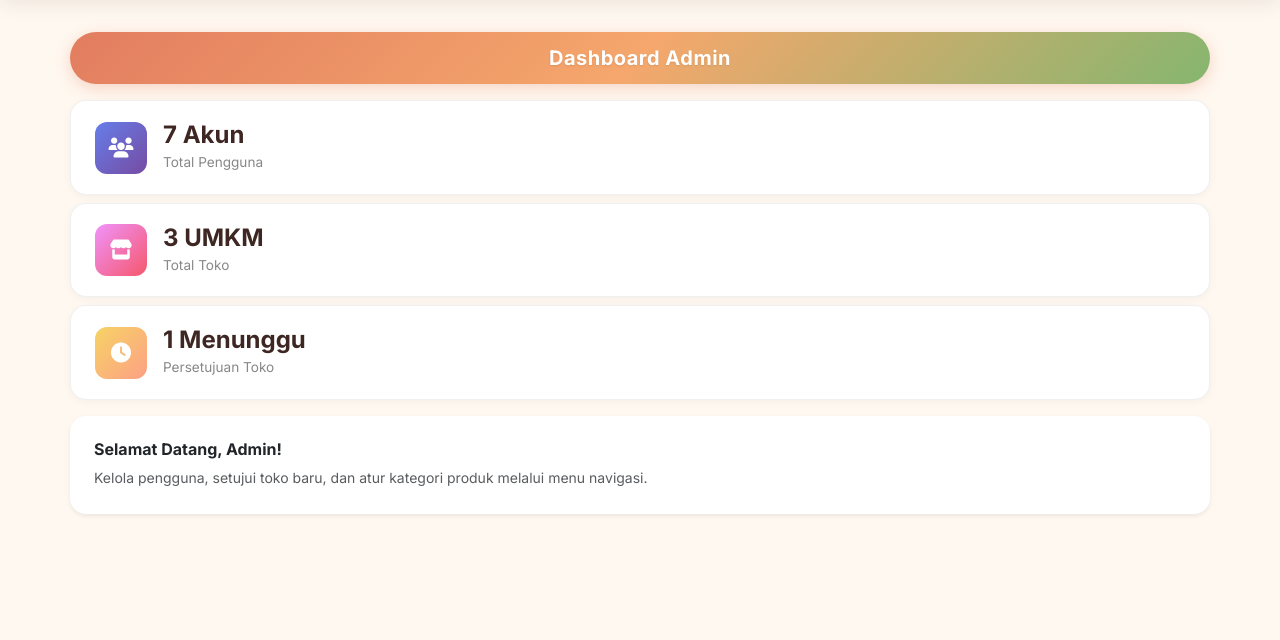
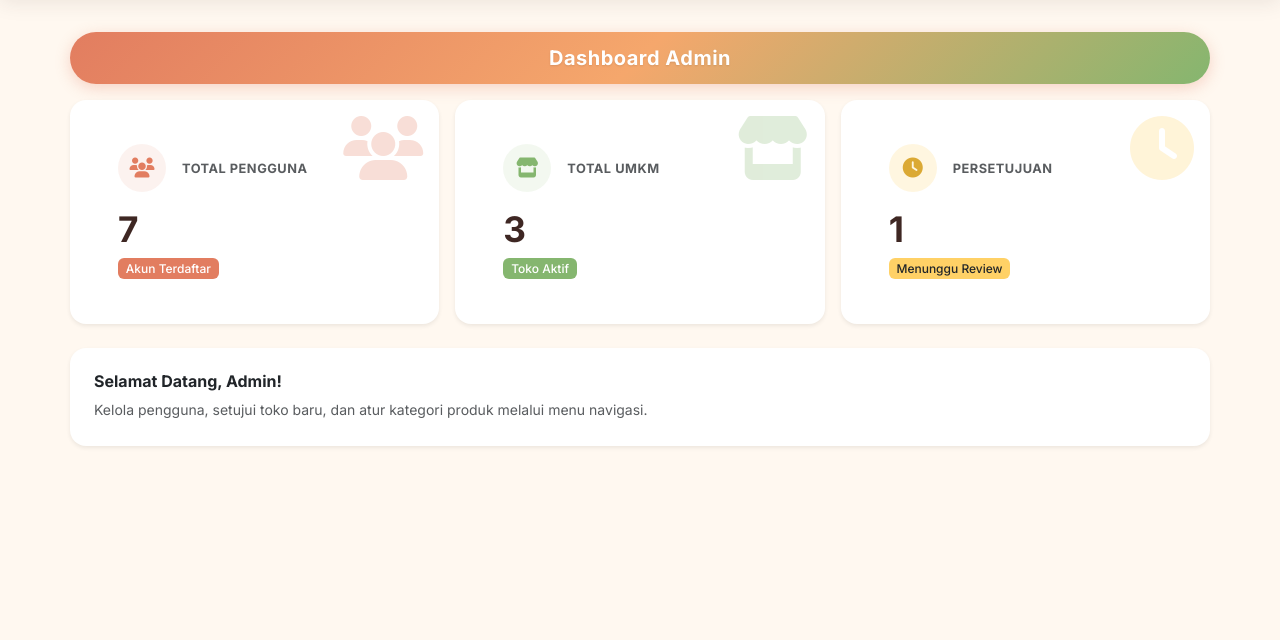
Before and after one commit to Gimm17/salakan-umkm, a CodeIgniter app: page /salakan_umkm/admin in a window 1280 px wide. Shown: the part 72-712 px from the top of the page. Run offline with CodeIgniter, Linux system fonts and the light colour scheme; a user stored in the database is signed in; data comes from the database, SQL or seed files in the repository; data that the repository does not hold is empty; some libraries are stand-ins or nearby versions.

Commit message:
Redesign Admin dashboard content to match website color palette

```diff
--- a/application/views/admin/dashboard_content.php
+++ b/application/views/admin/dashboard_content.php
@@ -1,50 +1,82 @@
-<!-- Clean Stats Cards with Colorful Icons -->
-<div class="row g-2 mb-3">
+<!-- Modern Stats Cards with Theme Colors -->
+<div class="row g-3 mb-4">
     <!-- Card Total Pengguna -->
-    <div class="col-12">
+    <div class="col-12 col-md-4">
         <a href="<?php echo site_url('admin/manajemen_pengguna'); ?>" class="text-decoration-none">
-            <div class="stats-card">
-                <div class="stats-icon icon-primary">
-                    <i class="fas fa-users"></i>
+            <div class="stats-card h-100 position-relative overflow-hidden border-0 shadow-sm" style="border-radius: 1rem; transition: transform 0.3s ease, box-shadow 0.3s ease;">
+                <div class="position-absolute top-0 end-0 p-3 opacity-25">
+                    <i class="fas fa-users fa-4x" style="color: var(--primary);"></i>
                 </div>
-                <div class="stats-content">
-                    <div class="stats-value"><?php echo $total_user; ?> Akun</div>
-                    <div class="stats-label">Total Pengguna</div>
+                <div class="p-4 d-flex flex-column justify-content-center position-relative z-1">
+                    <div class="d-flex align-items-center mb-3">
+                        <div class="rounded-circle d-flex align-items-center justify-content-center me-3" style="width: 48px; height: 48px; background: rgba(226, 125, 96, 0.1);">
+                            <i class="fas fa-users fs-5" style="color: var(--primary);"></i>
+                        </div>
+                        <h6 class="text-muted mb-0 fw-bold text-uppercase" style="letter-spacing: 0.5px; font-size: 0.8rem;">Total Pengguna</h6>
+                    </div>
+                    <div>
+                        <h2 class="fw-bolder mb-1" style="color: var(--text-dark); font-size: 2.2rem;"><?php echo $total_user; ?></h2>
+                        <span class="badge" style="background-color: var(--primary); font-weight: 500;">Akun Terdaftar</span>
+                    </div>
                 </div>
             </div>
         </a>
     </div>
 
     <!-- Card Total Toko -->
-    <div class="col-12">
+    <div class="col-12 col-md-4">
         <a href="<?php echo site_url('admin/manajemen_toko'); ?>" class="text-decoration-none">
-            <div class="stats-card">
-                <div class="stats-icon icon-danger">
-                    <i class="fas fa-store"></i>
+            <div class="stats-card h-100 position-relative overflow-hidden border-0 shadow-sm" style="border-radius: 1rem; transition: transform 0.3s ease, box-shadow 0.3s ease;">
+                <div class="position-absolute top-0 end-0 p-3 opacity-25">
+                    <i class="fas fa-store fa-4x" style="color: var(--secondary);"></i>
                 </div>
-                <div class="stats-content">
-                    <div class="stats-value"><?php echo $total_toko; ?> UMKM</div>
-                    <div class="stats-label">Total Toko</div>
+                <div class="p-4 d-flex flex-column justify-content-center position-relative z-1">
+                    <div class="d-flex align-items-center mb-3">
+                        <div class="rounded-circle d-flex align-items-center justify-content-center me-3" style="width: 48px; height: 48px; background: rgba(133, 182, 111, 0.1);">
+                            <i class="fas fa-store fs-5" style="color: var(--secondary);"></i>
+                        </div>
+                        <h6 class="text-muted mb-0 fw-bold text-uppercase" style="letter-spacing: 0.5px; font-size: 0.8rem;">Total UMKM</h6>
+                    </div>
+                    <div>
+                        <h2 class="fw-bolder mb-1" style="color: var(--text-dark); font-size: 2.2rem;"><?php echo $total_toko; ?></h2>
+                        <span class="badge" style="background-color: var(--secondary); font-weight: 500;">Toko Aktif</span>
+                    </div>
                 </div>
             </div>
         </a>
     </div>
 
     <!-- Card Toko Menunggu -->
-    <div class="col-12">
+    <div class="col-12 col-md-4">
         <a href="<?php echo site_url('admin/manajemen_toko?filter=menunggu'); ?>" class="text-decoration-none">
-            <div class="stats-card">
-                <div class="stats-icon icon-warning">
-                    <i class="fas fa-clock"></i>
+            <div class="stats-card h-100 position-relative overflow-hidden border-0 shadow-sm" style="border-radius: 1rem; transition: transform 0.3s ease, box-shadow 0.3s ease;">
+                <div class="position-absolute top-0 end-0 p-3 opacity-25">
+                    <i class="fas fa-clock fa-4x" style="color: var(--accent);"></i>
                 </div>
-                <div class="stats-content">
-                    <div class="stats-value"><?php echo $toko_menunggu; ?> Menunggu</div>
-                    <div class="stats-label">Persetujuan Toko</div>
+                <div class="p-4 d-flex flex-column justify-content-center position-relative z-1">
+                    <div class="d-flex align-items-center mb-3">
+                        <div class="rounded-circle d-flex align-items-center justify-content-center me-3" style="width: 48px; height: 48px; background: rgba(255, 209, 102, 0.2);">
+                            <i class="fas fa-clock fs-5" style="color: #dba934;"></i>
+                        </div>
+                        <h6 class="text-muted mb-0 fw-bold text-uppercase" style="letter-spacing: 0.5px; font-size: 0.8rem;">Persetujuan</h6>
+                    </div>
+                    <div>
+                        <h2 class="fw-bolder mb-1" style="color: var(--text-dark); font-size: 2.2rem;"><?php echo $toko_menunggu; ?></h2>
+                        <span class="badge text-dark" style="background-color: var(--accent); font-weight: 500;">Menunggu Review</span>
+                    </div>
                 </div>
             </div>
         </a>
     </div>
 </div>
+
+<style>
+/* Hover animation for new stats cards */
+.stats-card:hover {
+    transform: translateY(-5px);
+    box-shadow: 0 10px 25px rgba(62, 39, 35, 0.1) !important;
+}
+</style>
 
 <!-- Welcome Card -->
 <div class="card border-0 shadow-sm">
```
